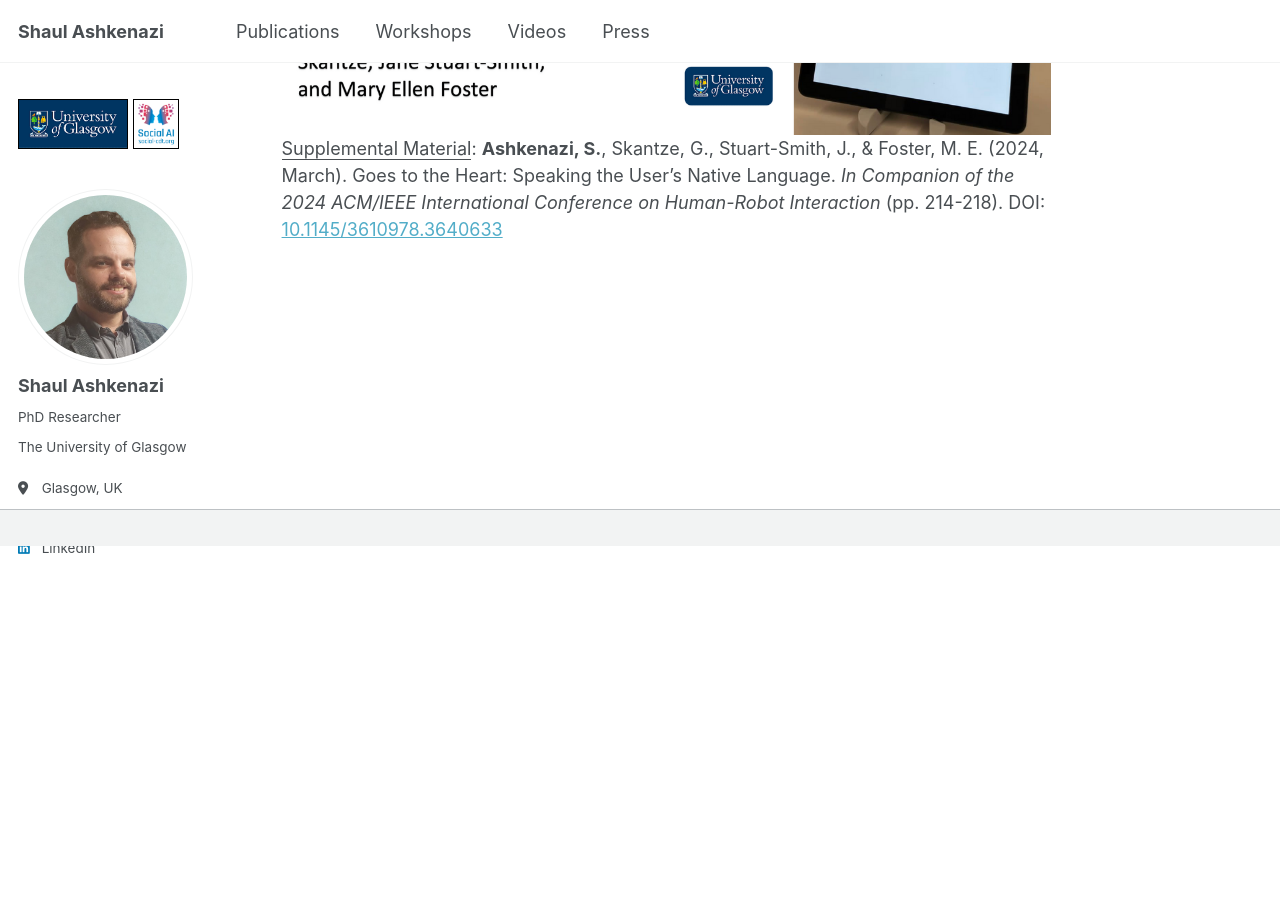
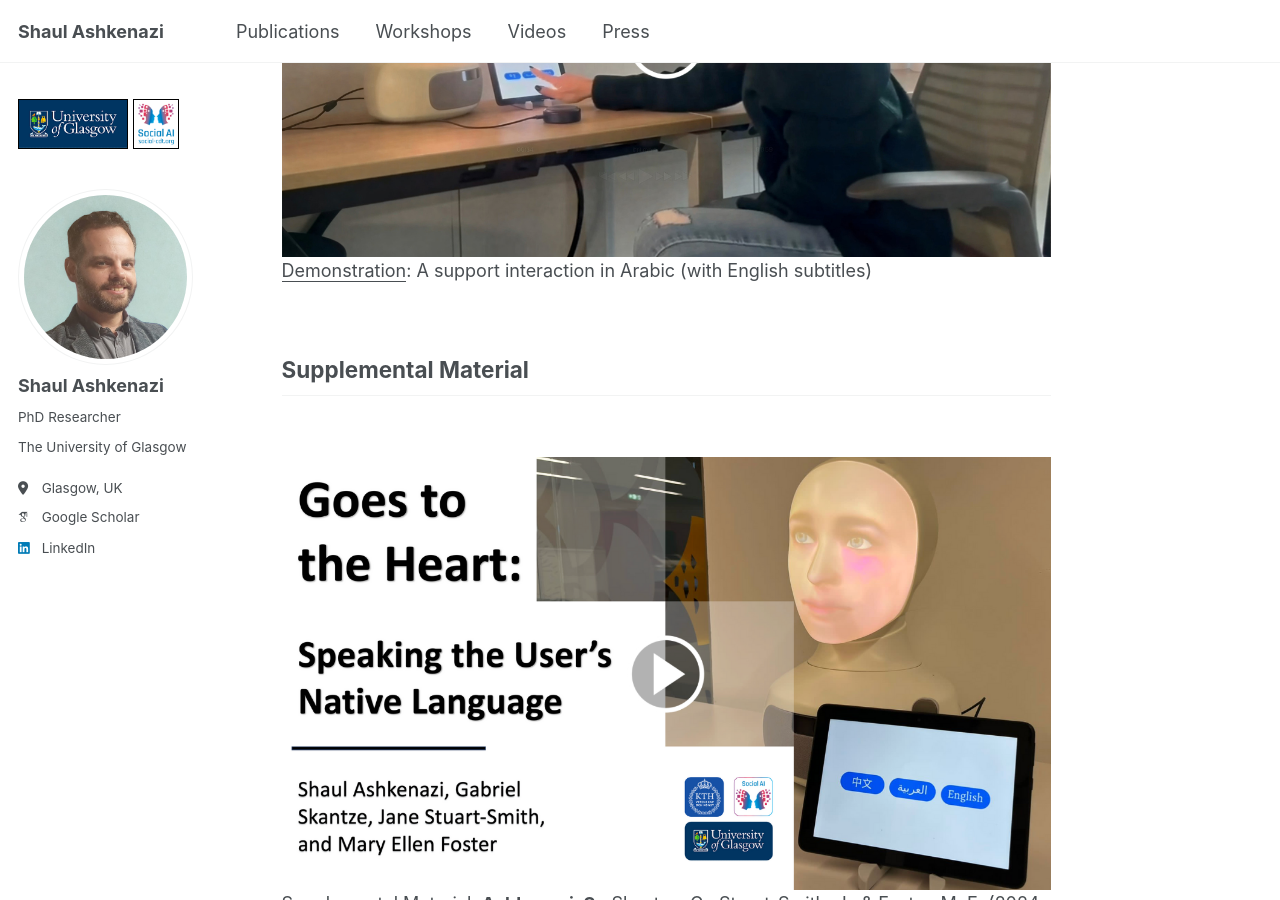
Before and after one commit to shaulash/shaulash.github.io, a Jekyll site: the page built from _pages/videos.md, in a window 1280 px wide and 900 px high, scrolled down 2143 px. Built offline with Jekyll 4.4.1, drawn with Linux system fonts in a browser that asks for light colours; some web fonts are replaced; before the commit the page ends 2689 px from its top, so only the background shows below that; some of the changed text lies outside the part shown.

Commit message:
added a new video

```diff
--- a/_pages/videos.md
+++ b/_pages/videos.md
@@ -14,16 +14,23 @@ The 9th Furhat conference on Social Robotics | Oct 15h, 2025 ([conference link](
 https://www.furhatrobotics.com/the-9th-furhat-conference-on-social-robotics))
 <BR/><BR/>
 
+## Demonstrations
+<BR/>
 
 {% include video id="TCk72BZwQvI" provider="youtube" cover="../images/furhat_in_the_wild.png"%}
 <u>Demonstration</u>: A support interaction in the student support center (In-The-Wild)
 <BR/><BR/>
 
-
 {% include video id="YVviY7dG32o" provider="youtube" cover="../images/furhat_robot.png"%}
 <u>Demonstration</u>: A support interaction in Chinese Mandarin (with English subtitles)
 <BR/><BR/>
 
+{% include video id="A0JDsxwyvI0" provider="youtube" cover="../images/furhat_robot_ar.png"%}
+<u>Demonstration</u>: A support interaction in Arabic (with English subtitles)
+<BR/><BR/>
+
+## Supplemental Material
+<BR/>
 
 {% include video id="x9C-5L4bky8" provider="youtube" cover="../images/goes_to_the_heart.png"%}
 <u>Supplemental Material</u>: **Ashkenazi, S.**, Skantze, G., Stuart-Smith, J., & Foster, M. E. (2024, March).
```
Also changed, not shown: other parts of _pages/videos.md (+1 -1 lines), images/furhat_robot_ar.png (added).
